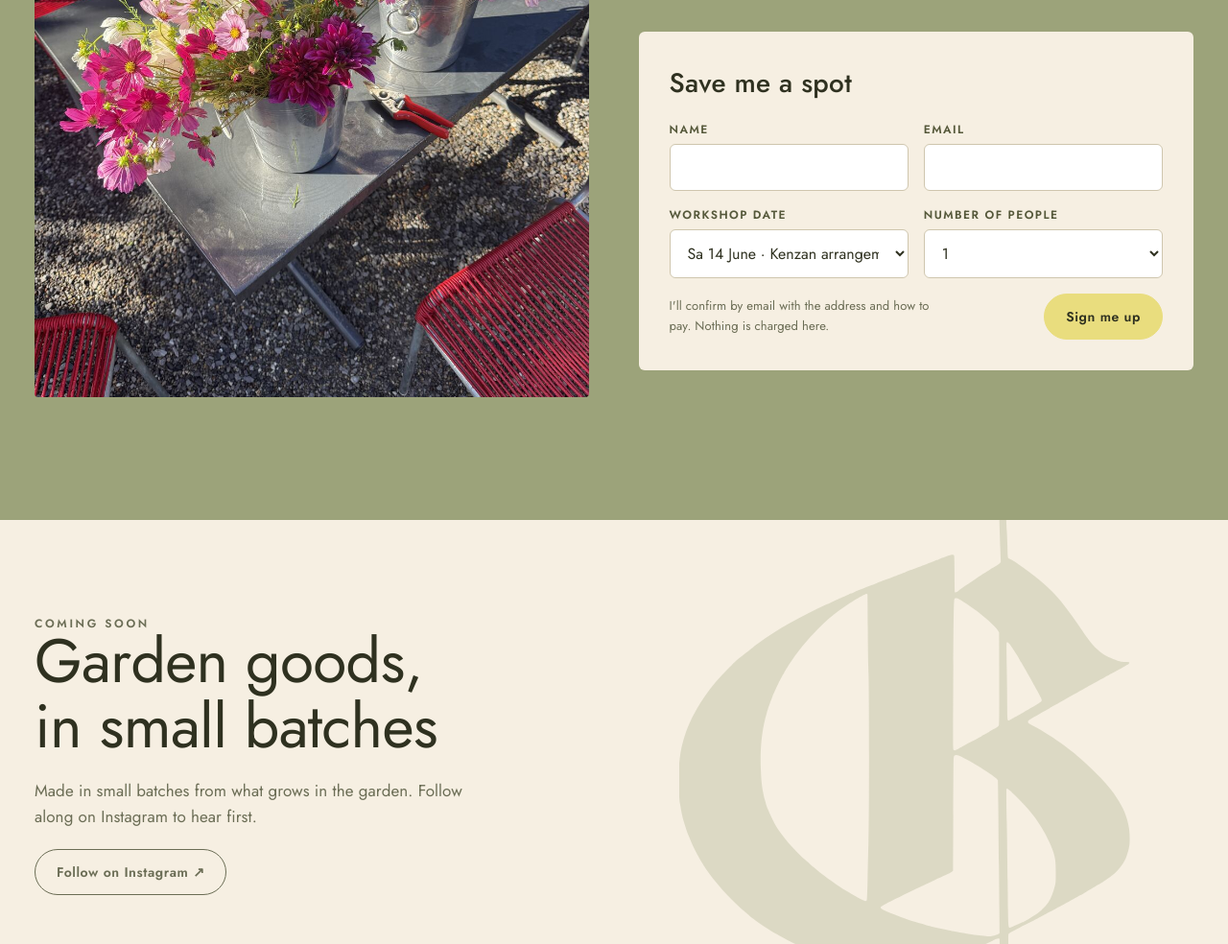
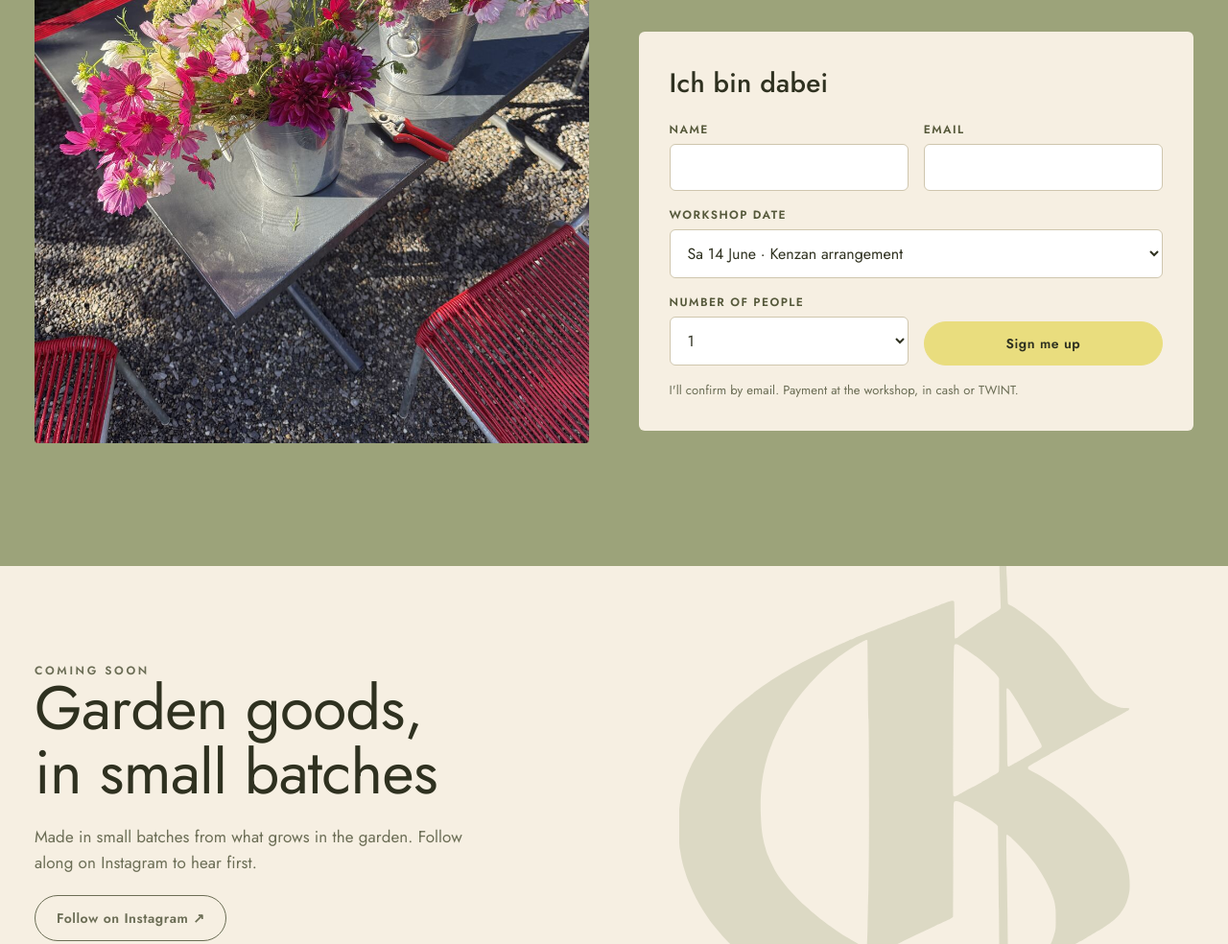
Before and after one commit to CasaBK2/casa-bloom, an Astro site: page / in a window 1280 px wide. Shown: the part 2863-3847 px from the top of the page at 96% size. Built offline with nearby package versions, Linux system fonts and the light colour scheme; Astro itself is replaced by a stand-in of ours.

Commit message:
Bloom Bar: aligned photo and form, payment note, 'Ich bin dabei'
Co-Authored-By: Claude Opus 5.5 <noreply@anthropic.com>
Claude-Session: https://claude.ai/code/session_01ThRNrpGLYHHkW8QCMVNUsx

```diff
--- a/src/pages/index.astro
+++ b/src/pages/index.astro
@@ -80,19 +80,17 @@ import { site, intro, flowers, workshops, shop, garden } from '../data/content';
           <form class="form" id="signup" name="workshop-signup" method="POST" action="/danke/" data-netlify="true" netlify-honeypot="bot-field">
             <input type="hidden" name="form-name" value="workshop-signup">
             <p hidden><label>Leave this empty <input name="bot-field"></label></p>
-            <h3>Save me a spot</h3>
+            <h3>Ich bin dabei</h3>
             <div class="field"><label for="f-name">Name</label><input id="f-name" name="name" autocomplete="name" required></div>
             <div class="field"><label for="f-email">Email</label><input id="f-email" name="email" type="email" autocomplete="email" required></div>
-            <div class="field"><label for="f-date">Workshop date</label>
+            <div class="field full"><label for="f-date">Workshop date</label>
               <select id="f-date" name="workshop" required>
                 {workshops.items.filter((w) => w.spots > 0).map((w) => <option value={`${w.date} · ${w.title}`}>{w.date} · {w.title}</option>)}
               </select></div>
             <div class="field"><label for="f-people">Number of people</label>
               <select id="f-people" name="people">{[1, 2, 3, 4].map((n) => <option>{n}</option>)}</select></div>
-            <div class="row">
-              <p class="note">I'll confirm by email with the address and how to pay. Nothing is charged here.</p>
-              <button class="btn btn--fill" type="submit">Sign me up</button>
-            </div>
+            <div class="field field--btn"><button class="btn btn--fill" type="submit">Sign me up</button></div>
+            <p class="note full">I'll confirm by email. Payment at the workshop, in cash or TWINT.</p>
           </form>
         </div>
       </div>
--- a/src/styles/global.css
+++ b/src/styles/global.css
@@ -251,3 +251,11 @@ h2 em,.intro__lead em,.accent{font-family:inherit}
 @media (max-width:760px){.sticker{left:-6px;bottom:-18px}}
 .intro__grid{align-items:center}
 .intro__photo img{object-position:center top}
+/* Bloom Bar: photo matches the height of the list + form; tidy form grid */
+.ws{align-items:stretch}
+.ws__photo{height:100%}
+.ws__photo img{height:100%;aspect-ratio:auto;min-height:360px}
+@media (max-width:900px){.ws__photo{height:auto}.ws__photo img{height:auto;aspect-ratio:4/5;min-height:0}}
+.form .note{grid-column:1/-1;margin:0;max-width:none}
+.field--btn{justify-content:flex-end}
+.field--btn .btn{justify-content:center;width:100%;padding-block:12px;border-width:1.5px}
```
